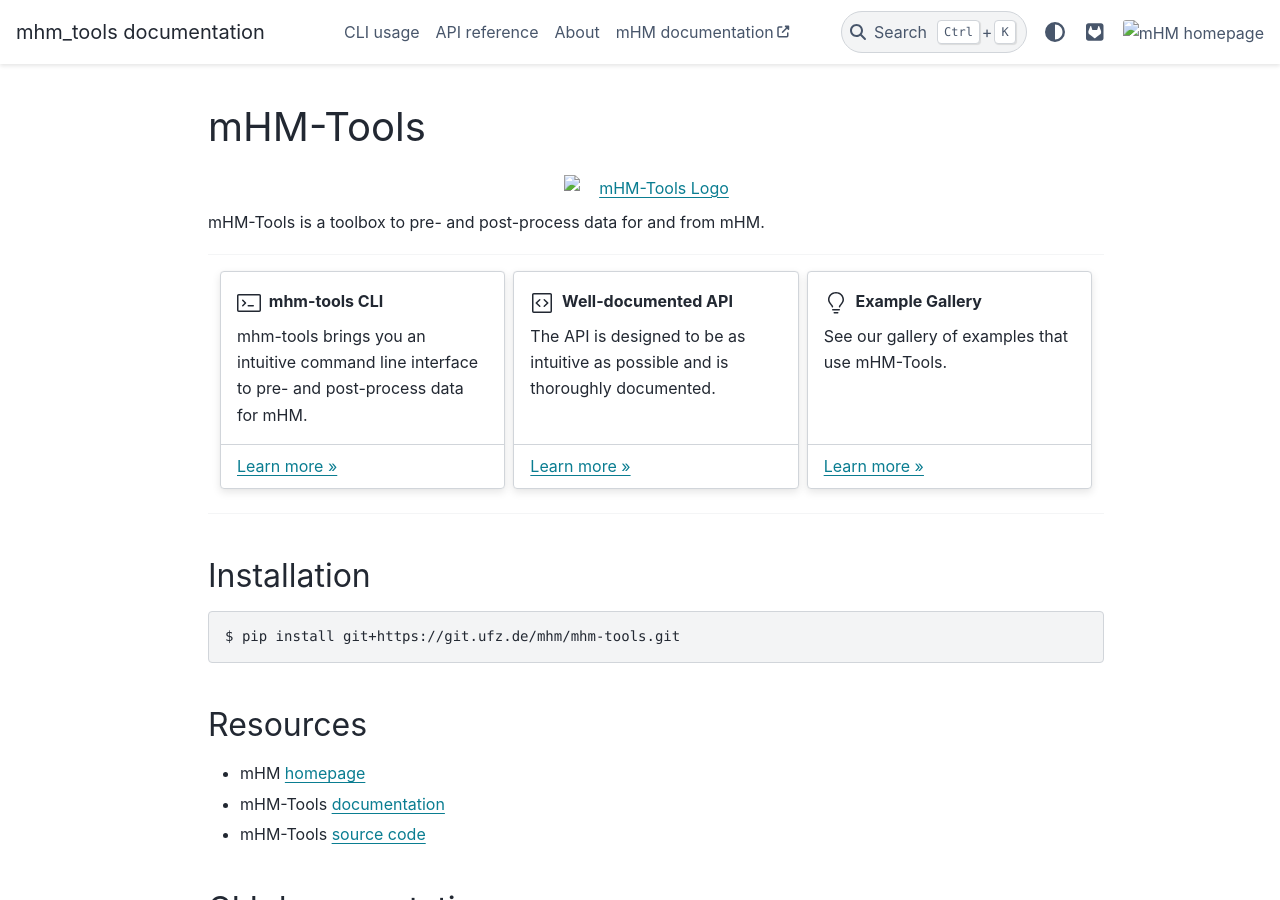
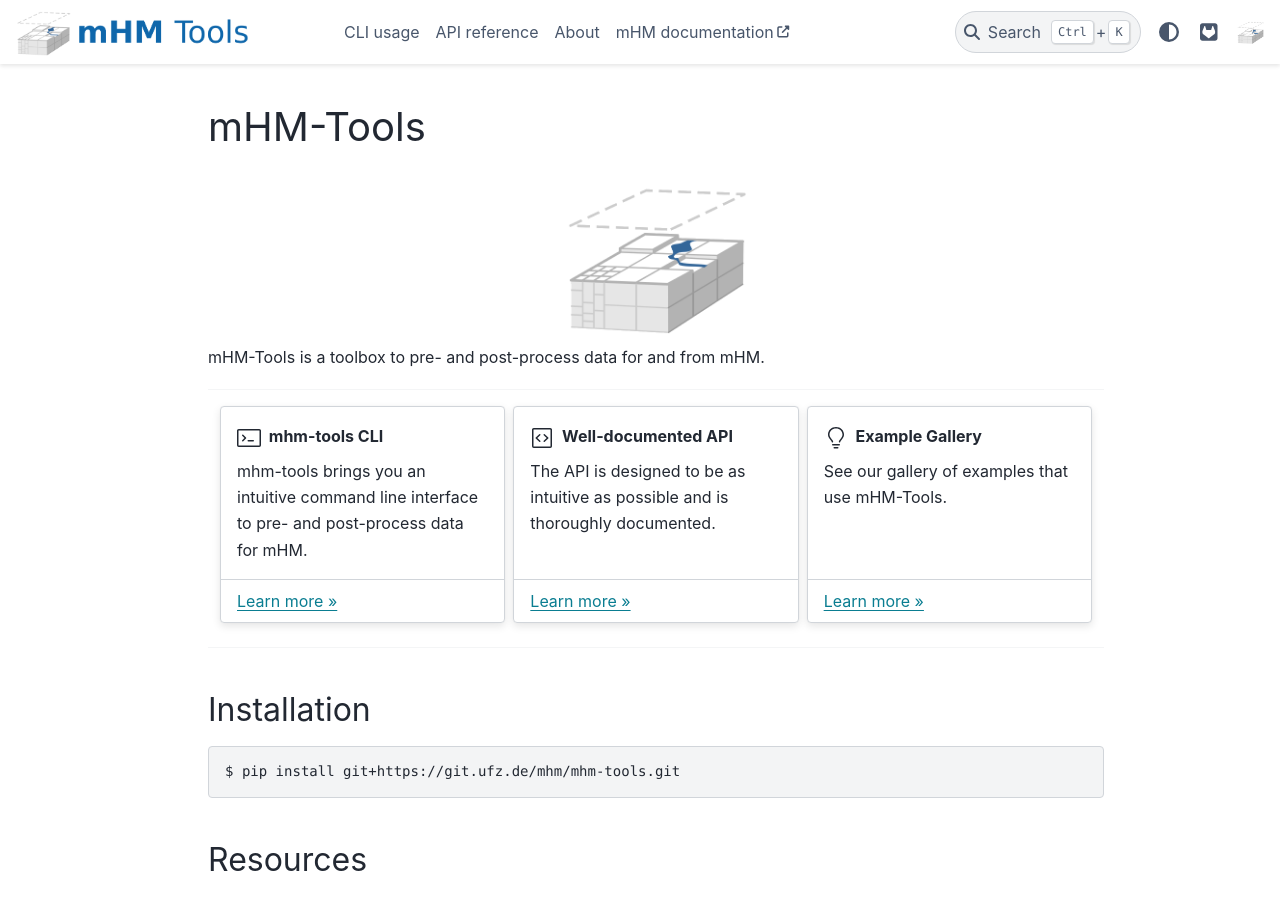
Before and after one commit to mhm-ufz/mHM-Tools, a Sphinx documentation site: the page built from docs/source/index.md, in a window 1280 px wide and 900 px high. Built offline with Sphinx 7.4.7 and the PyData theme 0.15.4, drawn with Linux system fonts in a browser that asks for light colours; part of the change alters nothing that is shown.

```diff
--- a/docs/source/conf.py
+++ b/docs/source/conf.py
@@ -61,7 +61,6 @@ myst_enable_extensions = [
 templates_path = ["_templates"]
 exclude_patterns = []
 
-
 # -- Options for HTML output -------------------------------------------------
 # https://www.sphinx-doc.org/en/master/usage/configuration.html#options-for-html-output
 
@@ -72,6 +71,7 @@ html_sidebars = {"**": ["sidebar-nav-bs", "sidebar-ethical-ads"]}
 html_theme_options = {
     "secondary_sidebar_items": ["page-toc"],
     "footer_start": ["copyright"],
+    "navigation_with_keys": False,
     "show_nav_level": 2,
     "show_toc_level": 2,
     "icon_links": [
```
Also changed, not shown: docs/source/_static/logo.png (added), docs/source/_static/logo_large.png (added).
